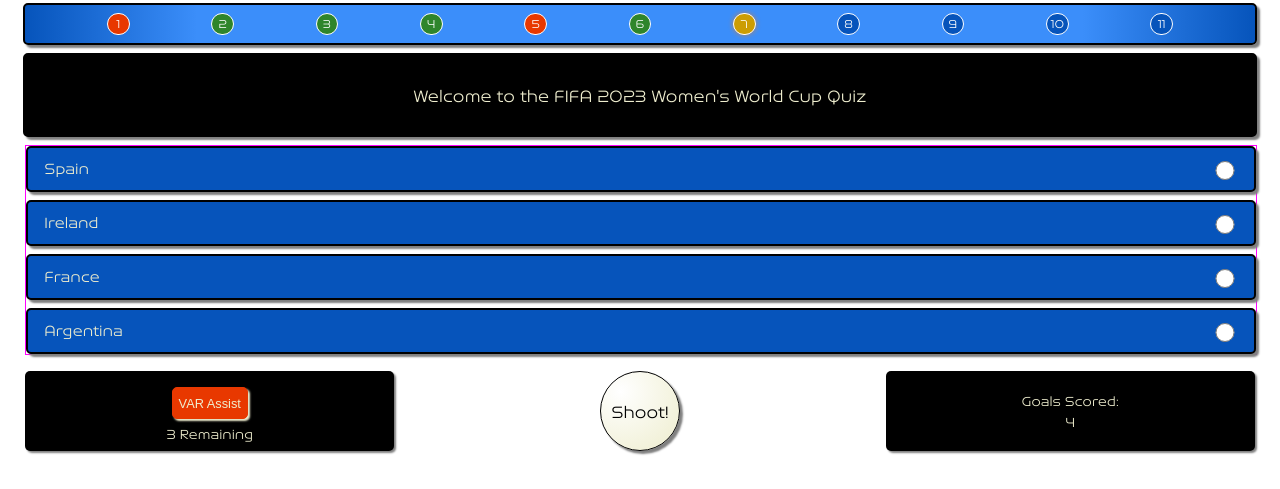
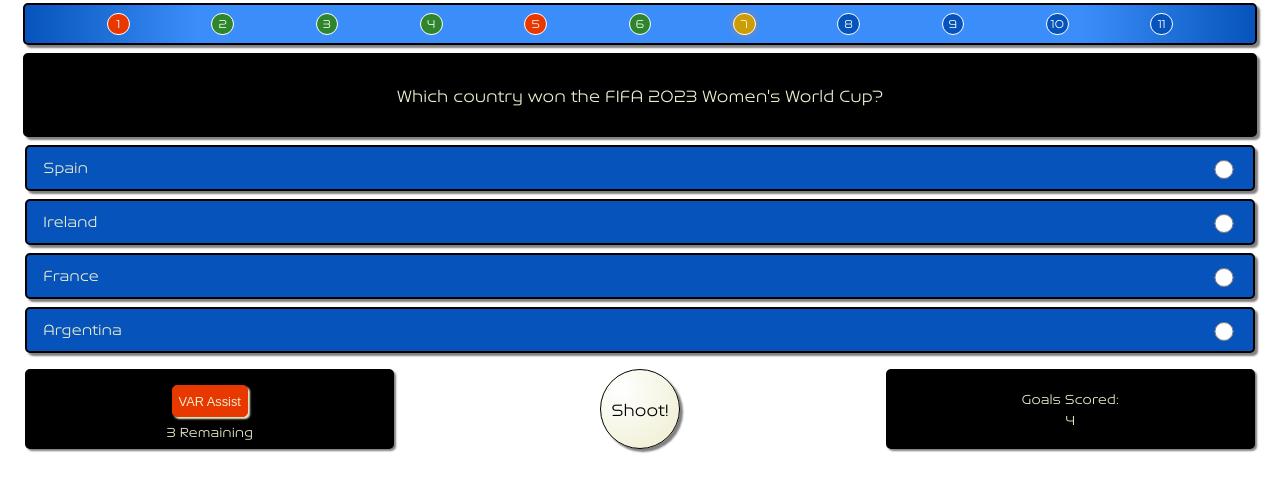
Before and after one commit to DannyGilligan/2023-womens-world-cup-quiz, a plain HTML site: page index.html in a window 1280 px wide. Shown: the part 311-800 px from the top of the page. Drawn offline with Linux system fonts and the light colour scheme; files whose address does not match are found by name.

Commit message:
Add style rule for top-panel-inner

```diff
--- a/assets/css/style.css
+++ b/assets/css/style.css
@@ -197,6 +197,11 @@
     box-shadow: 3px 3px 2px grey;
 }
 
+#top-panel-inner{
+    padding-left: .2rem;
+    padding-right: .2rem;
+}
+
 
 /*
 ---------------------------------------- MID PANEL SECTION
@@ -297,7 +302,6 @@
     justify-content: space-between;
     margin-top: .5rem;
     row-gap: .5rem;
-    border: 1px solid magenta;
     /*display: none;*/
 }
 
@@ -316,7 +320,7 @@
     font-size: .9rem;
     padding: .3rem 1rem .3rem 1rem;
     box-shadow: 3px 3px 2px grey;
-    transition: transform .2s ease-in-out;
+    transition: transform .1s ease-in-out;
 }
 
 .choice-container:hover {
--- a/index.html
+++ b/index.html
@@ -74,7 +74,7 @@
             <div id="top-panel">
                 <div id="top-panel-inner">
                     <p>
-                        Welcome to the FIFA 2023 Women's World Cup Quiz
+                        Which country won the FIFA 2023 Women's World Cup?
                     </p>
                 </div>
             </div> <!-- << top-panel closing tag -->
```
